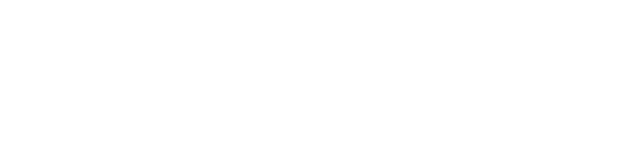
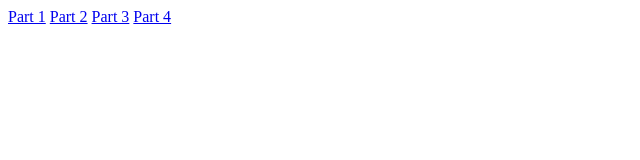
Before and after one commit to jacrud96/339-ice, a plain HTML site: page ICE5/Ice5.html in a window 1280 px wide. Shown: the whole page, without its empty margins (0-640 px from the left). Drawn offline with Linux system fonts and the light colour scheme.

Commit message:
Update Ice5.html

```diff
--- a/ICE5/Ice5.html
+++ b/ICE5/Ice5.html
@@ -4,10 +4,10 @@
 	<title>ICE 5</title>
 </head>
 <body>
-	<a href="https://codepen.io/jaclynrudolf/pen/EQwPYM"Part 1></a>
-	<a href="https://codepen.io/jaclynrudolf/pen/paWgzL"Part 2></a>
-	<a href="https://codepen.io/jaclynrudolf/pen/ZrXQzM"Part 3></a>
-	<a href="https://codepen.io/jaclynrudolf/pen/MQEaLG"Part 4></a>
+	<a href="https://codepen.io/jaclynrudolf/pen/EQwPYM">Part 1</a>
+	<a href="https://codepen.io/jaclynrudolf/pen/paWgzL">Part 2</a>
+	<a href="https://codepen.io/jaclynrudolf/pen/ZrXQzM">Part 3</a>
+	<a href="https://codepen.io/jaclynrudolf/pen/MQEaLG">Part 4</a>
 
 </body>
 </html>
```
